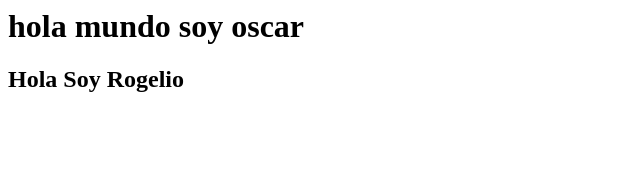
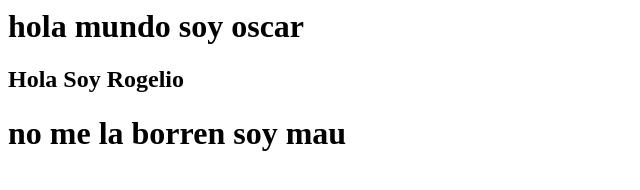
Before and after one commit to alonsin/practica, a plain HTML site: page index.html in a window 1280 px wide. Shown: the whole page, without its empty margins (0-640 px from the left). Drawn offline with Linux system fonts and the light colour scheme.

Commit message:
no la borren

```diff
--- a/index.html
+++ b/index.html
@@ -4,5 +4,6 @@
   <body>
     <h1>hola mundo soy oscar</h1>
     <h2>Hola Soy Rogelio</h2>
+    <h1>no me la borren soy mau</h1>
   </body>
 </html>
```
